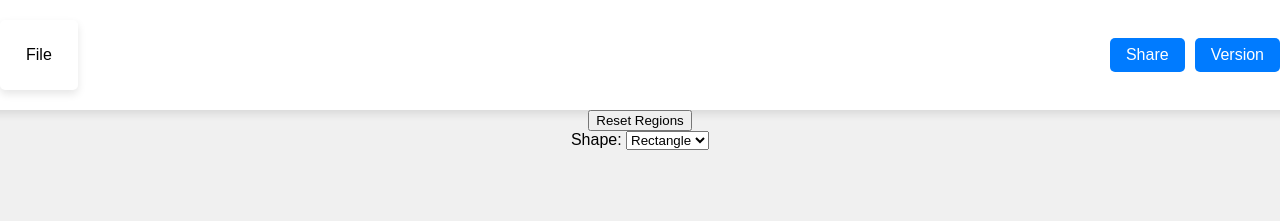
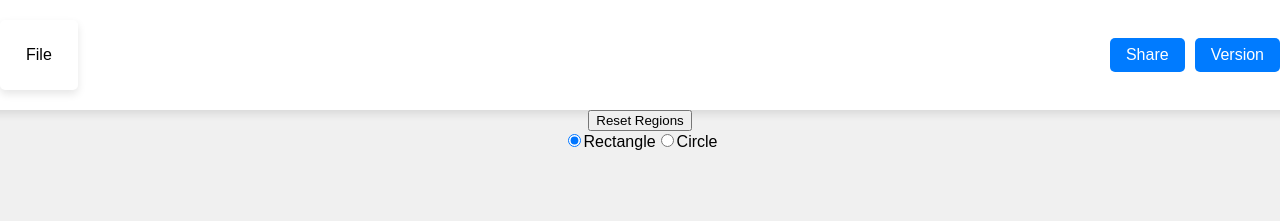
Before and after one commit to JananShaikh/S.G.Test, a React (Create React App) app: page / in a window 1280 px wide. Shown: the top 221 px of the page. Built offline with nearby package versions, Linux system fonts and the light colour scheme.

Commit message:
Polished edit(add region) feature

```diff
--- a/src/App.tsx
+++ b/src/App.tsx
@@ -13,6 +13,7 @@ interface Region {
   y: number;
   width: number;
   height: number;
+  shape: 'rectangle' | 'circle'; // Add shape type to the region
 }
 
 const mockWorkspaces: Workspace[] = [
@@ -23,6 +24,7 @@ const mockWorkspaces: Workspace[] = [
 
 const App: React.FC = () => {
   const [selectedImage, setSelectedImage] = useState<string | null>(null);
+
   const [showModal, setShowModal] = useState(false);
   const [workspaces, setWorkspaces] = useState<Workspace[]>(mockWorkspaces);
 
@@ -31,7 +33,7 @@ const App: React.FC = () => {
   const [drawing, setDrawing] = useState(false);
   const [currentRegion, setCurrentRegion] = useState<Region | null>(null);
 
-  const [shapeType, setShapeType] = useState('rectangle');
+  const [shape, setShape] = useState<'rectangle' | 'circle'>('rectangle'); // Track selected shape
 
   const openWorkspaceModal = () => {
     setShowModal(true);
@@ -43,7 +45,10 @@ const App: React.FC = () => {
 
   const handleWorkspaceSelect = (workspace: Workspace) => {
     setSelectedImage(workspace.imageUrl); // Set the image URL of the selected workspace selected workspace
+    setRegions([]); // Clear regions when a new image is selected
+    clearCanvas(); // Ensure the canvas is cleared when a new image is selected
     closeModal(); // Close modal after selecting
+
   };
 
   // Function to handle the image change passed from Menu
@@ -74,7 +79,7 @@ const App: React.FC = () => {
       const startY = event.clientY - rect.top;
 
       setDrawing(true);
-      setCurrentRegion({ x: startX, y: startY, width: 0, height: 0 });
+      setCurrentRegion({ x: startX, y: startY, width: 0, height: 0, shape});
     }
   };
 
@@ -111,11 +116,23 @@ const App: React.FC = () => {
       const ctx = canvas.getContext('2d');
       if (ctx && selectedImage) {
         ctx.clearRect(0, 0, canvas.width, canvas.height); // Clear the canvas
-        ctx.strokeStyle = 'red';
-        ctx.lineWidth = 2;
 
         regionsToDraw.forEach(region => {
-          ctx.strokeRect(region.x, region.y, region.width, region.height); // Draw each region
+          ctx.strokeStyle = 'red';
+          ctx.lineWidth = 2;
+
+          if (region.shape === 'rectangle') {
+            // Draw rectangle
+            ctx.strokeRect(region.x, region.y, region.width, region.height);
+          } else if (region.shape === 'circle') {
+            // Draw circle (using the smallest dimension for radius)
+            const radius = Math.min(Math.abs(region.width), Math.abs(region.height)) / 2;
+            const centerX = region.x + region.width / 2;
+            const centerY = region.y + region.height / 2;
+            ctx.beginPath();
+            ctx.arc(centerX, centerY, radius, 0, 2 * Math.PI);
+            ctx.stroke();
+          }
         });
       }
     }
@@ -124,13 +141,7 @@ const App: React.FC = () => {
   // Reset Regions: This function clears the regions from the state and redraws the canvas.
   const resetRegions = () => {
     setRegions([]); // Clear the regions state
-    const canvas = canvasRef.current;
-    if (canvas) {
-      const ctx = canvas.getContext('2d');
-      if (ctx) {
-        ctx.clearRect(0, 0, canvas.width, canvas.height); // Clear the canvas
-      }
-    }
+    clearCanvas(); // Clear the canvas
   };
 
   return (
@@ -186,12 +197,25 @@ const App: React.FC = () => {
       {/* Add a Reset Button */}
       <button onClick={resetRegions}>Reset Regions</button>
 
-      <div>
-        <label>Shape: </label>
-        <select value={shapeType} onChange={(e) => setShapeType(e.target.value)}>
-          <option value="rectangle">Rectangle</option>
-          <option value="circle">Circle</option>
-        </select>
+      <div className="controls">
+        <label>
+          <input
+            type="radio"
+            value="rectangle"
+            checked={shape === 'rectangle'}
+            onChange={() => setShape('rectangle')}
+          />
+          Rectangle
+        </label>
+        <label>
+          <input
+            type="radio"
+            value="circle"
+            checked={shape === 'circle'}
+            onChange={() => setShape('circle')}
+          />
+          Circle
+        </label>
       </div>
 
     </div>
```
